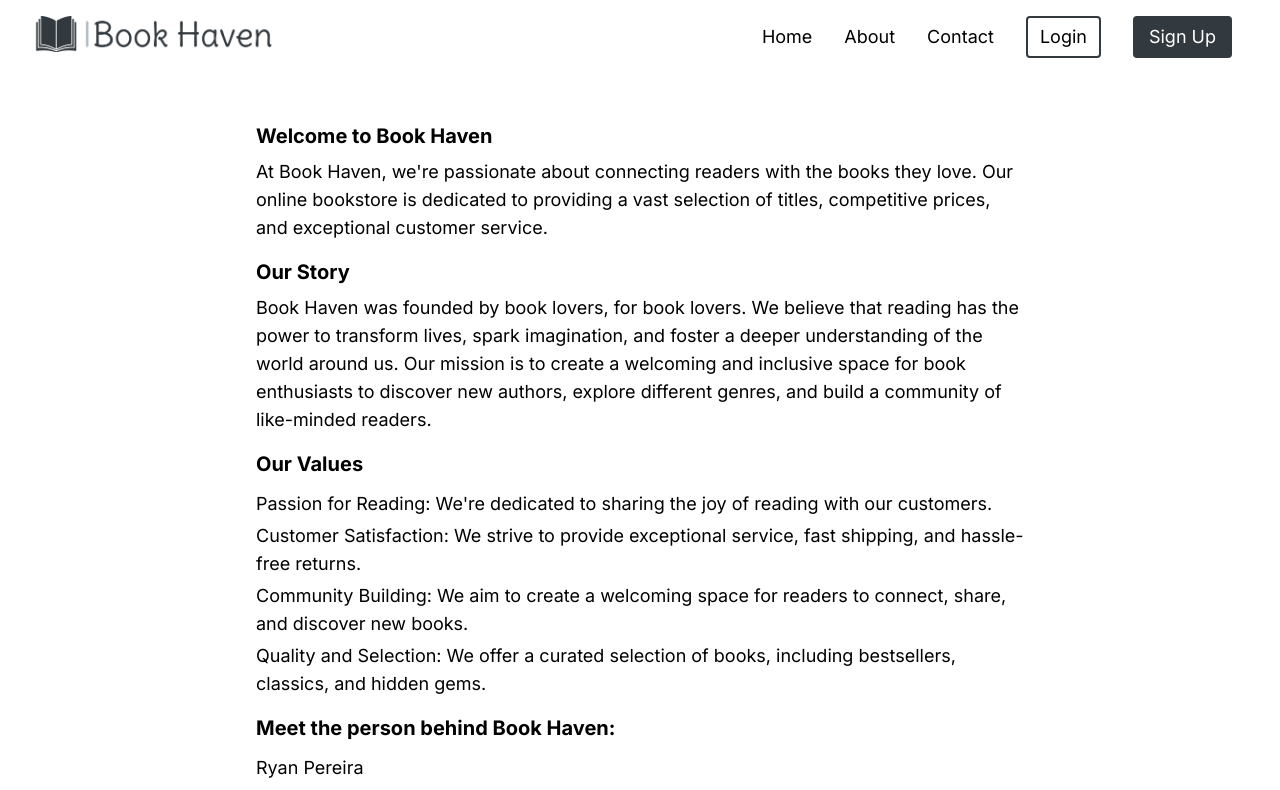
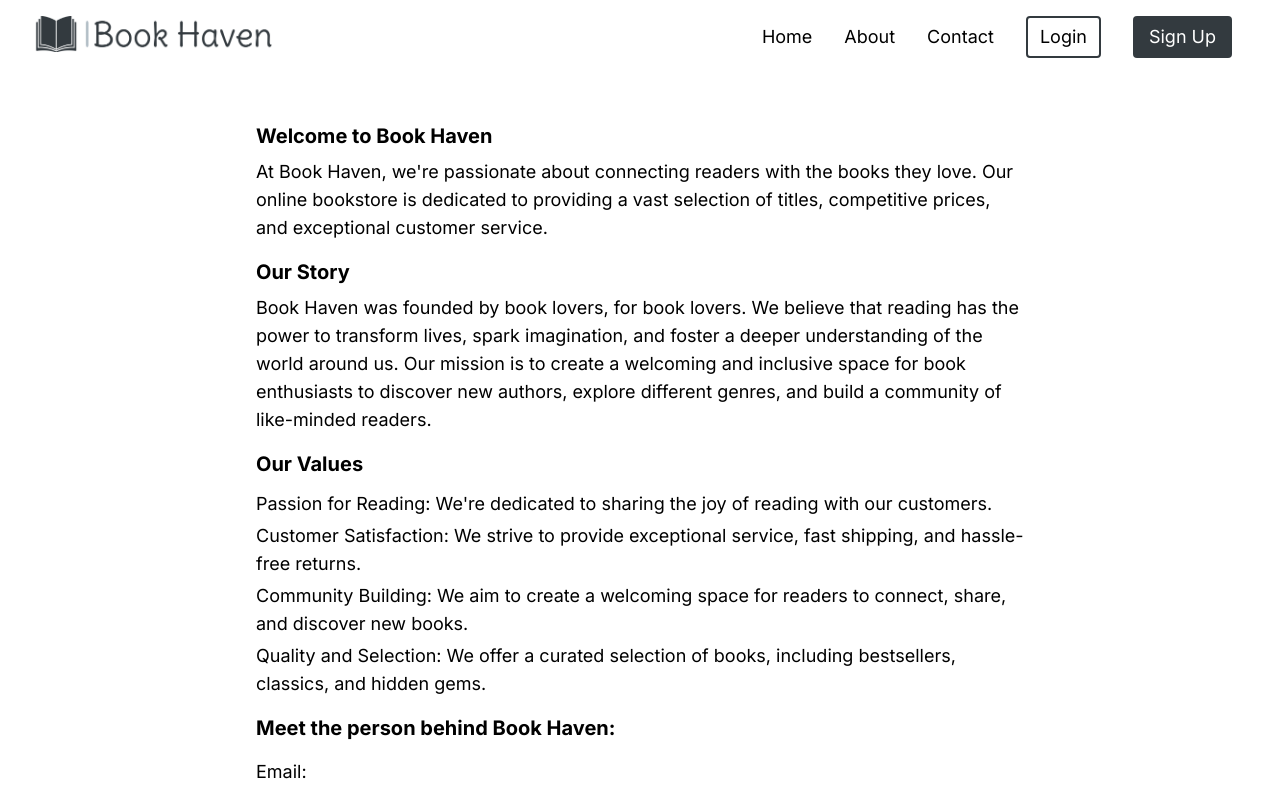
Before and after one commit to ryanpereira49/Book-Haven, a React (Vite) app in the folder client/: page /about in a window 1280 px wide. Shown: the top 790 px of the page. Built offline with nearby package versions, Linux system fonts and the light colour scheme; no server answers.

Commit message:
Added enviornmental variables

```diff
--- a/client/src/pages/About.jsx
+++ b/client/src/pages/About.jsx
@@ -40,9 +40,9 @@ export default function About() {
       </ul>
       <p className='text-xl font-bold pt-4'>Meet the person behind Book Haven:</p>
       <ul className='pt-2'>
-        <li className='text-lg pt-1'>Ryan Pereira</li>
-        <li className='text-lg pt-1'>Email: ryanpereira499@gmail.com</li>
-        <li className='text-lg pt-1'>LinkedIn:</li>
+        <li className='text-lg pt-1'>{import.meta.env.VITE_APP_NAME}</li>
+        <li className='text-lg pt-1'>Email: {import.meta.env.VITE_APP_EMAIL}</li>
+        <li className='text-lg pt-1'>LinkedIn: {import.meta.env.VITE_APP_LINKEDIN}</li>
       </ul>
       <p className='text-xl font-bold pt-4'>Get in Touch</p>
       <p className='text-lg pt-2'>
```
